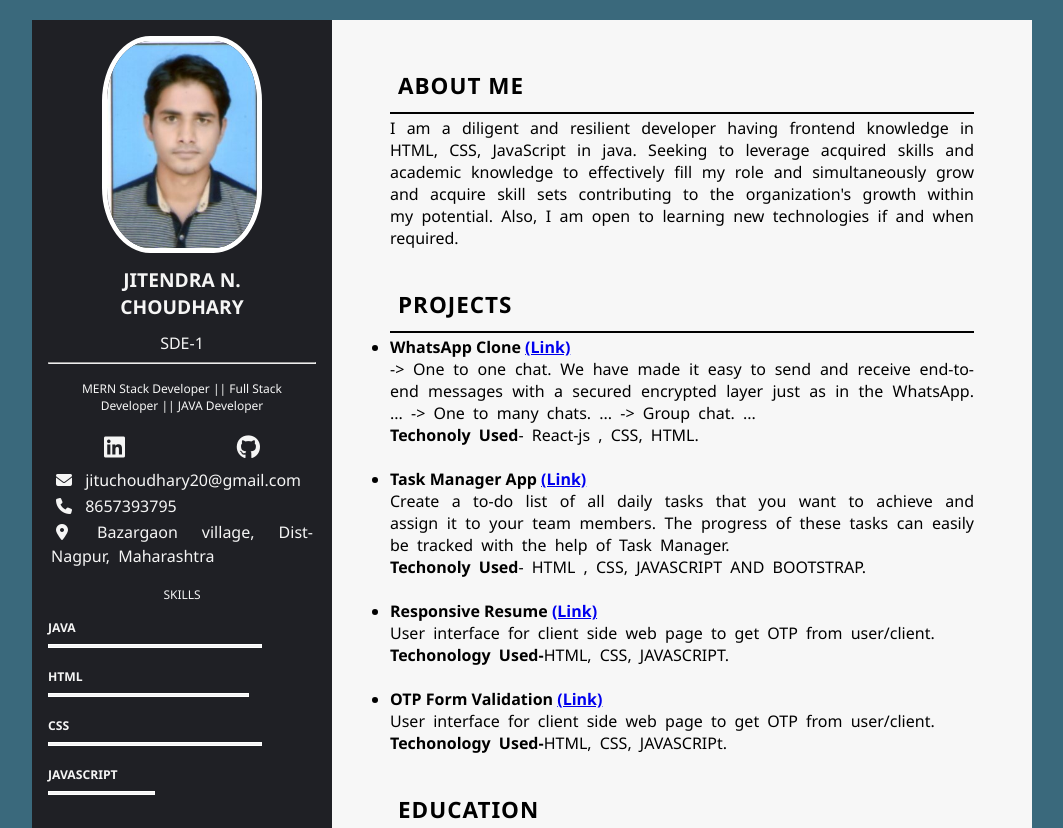
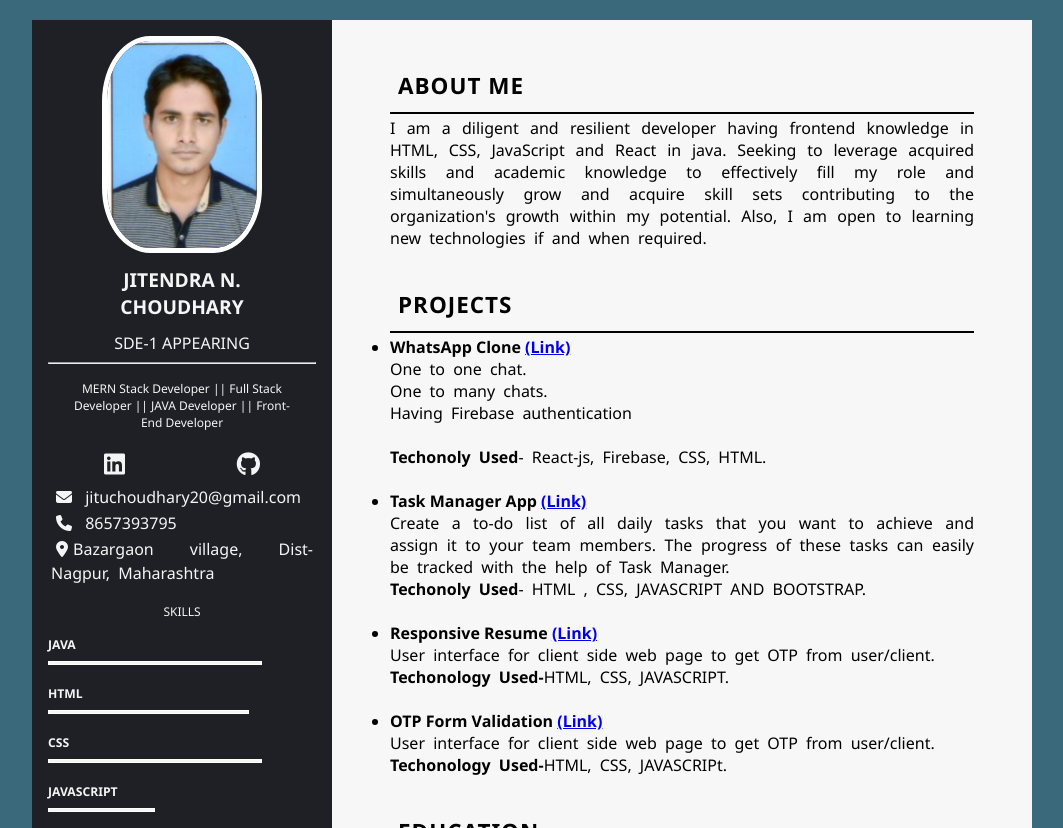
Before and after one commit to JitendraChoudhary20/Responsive-Resume-using-CSS-Grid---Input-type-reset-Readonly-Disabled-Element---csneyozcpfr0, a plain HTML site: page index.html in a window 1280 px wide. Shown: the top 828 px of the page, without its empty margins (32-1095 px from the left). Drawn offline with Linux system fonts and the light colour scheme.

Commit message:
Whatsapp Link added

```diff
--- a/index.html
+++ b/index.html
@@ -17,9 +17,9 @@
                         <img class="profile-image" src="passport.jpg" alt="profile">
                     </div>
                     <div class="name">Jitendra N. Choudhary</div>
-                    <div class="designation">SDE-1</div>
+                    <div class="designation">SDE-1 Appearing</div>
                     <hr>
-                    <div class="description">MERN Stack Developer || Full Stack Developer || JAVA Developer</div>
+                    <div class="description">MERN Stack Developer || Full Stack Developer || JAVA Developer || Front-End Developer</div>
                 </div>
                 <div class="contact-item">
                     <div class="social-media">
@@ -29,7 +29,7 @@
                     <div class="personal-details">
                         <li><p><i class="fa-solid fa-envelope"></i> jituchoudhary20@gmail.com</p></li>
                         <li><p><i class="fa-solid fa-phone"></i> 8657393795</p></li>
-                        <li><p><i class="fa-solid fa-location-dot"></i> Bazargaon village, Dist-Nagpur, Maharashtra</p></li>
+                        <li><p><i class="fa-solid fa-location-dot"></i>Bazargaon village, Dist-Nagpur, Maharashtra</p></li>
                     </div>
                 </div>
                 <div class="skill">
@@ -80,7 +80,7 @@
                     <hr>
                     <div class="content">
                         <p>
-                            I am a diligent and resilient developer having frontend knowledge in HTML, CSS, JavaScript in java.
+                            I am a diligent and resilient developer having frontend knowledge in HTML, CSS, JavaScript and React in java.
                             Seeking to leverage acquired skills and academic knowledge to effectively fill my role and simultaneously
                              grow and acquire skill sets contributing to the organization's growth within my potential. Also, I am open
                               to learning new technologies if and when required.
@@ -90,18 +90,18 @@
                 </section>
                 <section class="Project-section">
                     <div class="right-title">
-                        <h3>projects</h3>
+                        <h3>Projects</h3>
                     </div>
                     <hr>
                     <ul>
                         <li>
                             <h4>WhatsApp Clone
-                                <a href="https://jitendrachoudhary20.github.io/whats-App-clone/" target="_blank">(Link)</a>
+                                <a href="https://whatsapp-4c851.web.app/login" target="_blank">(Link)</a>
                             </h4>
-                            <p> -> One to one chat. We have made it easy to send and receive end-to-end messages with a secured encrypted layer just as in the WhatsApp. ...
-                                -> One to many chats. ...
-                                -> Group chat. ...</p>
-                                <p><b>Techonoly Used</b>- React-js , CSS, HTML.</p>
+                            <p>  One to one chat. <br>
+                                 One to many chats. <br>
+                                 Having Firebase authentication</p> <br>
+                                <p><b>Techonoly Used</b>- React-js, Firebase, CSS, HTML.</p>
                             <br>
                         </li>
                         <li>
```
